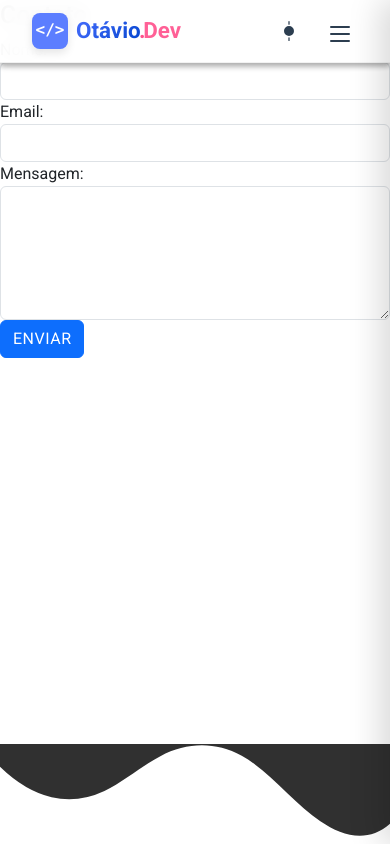
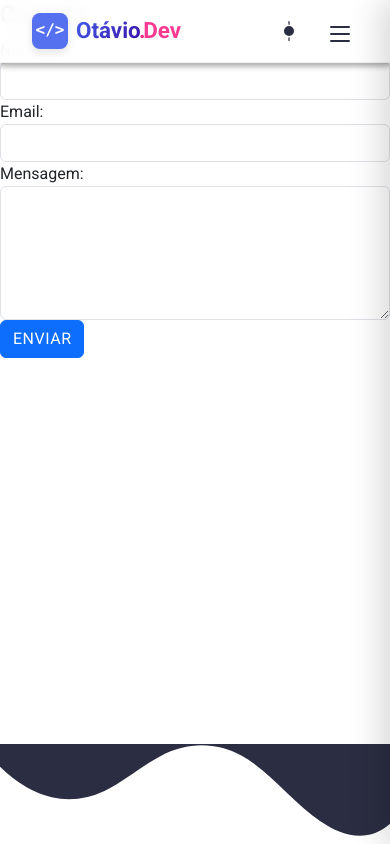
Before and after one commit to OtavioXimarelli/MyPortfolio, an Angular app: page /contact in a window 390 px wide. Shown: the top 844 px of the page. Built offline with nearby package versions, Linux system fonts and the light colour scheme.

Commit message:
Refine color scheme and improve styles for better contrast and responsiveness

```diff
--- a/src/styles.scss
+++ b/src/styles.scss
@@ -1,40 +1,60 @@
-/* Variables and theme */
+/* Variables and theme - Esquema de cores refinado */
 :root {
-  --primary: #4a6fff;
-  --primary-light: #7b8fff;
-  --primary-dark: #0043cc;
-  --secondary: #ff4f8b;
-  --secondary-light: #ff7fab;
-  --secondary-dark: #d61b5c;
-  --dark: #303030;
-  --light: #f5f5f5;
-  --gray: #9e9e9e;
+  /* Cores primárias - Ajustando para um azul mais vibrante e moderno */
+  --primary: #4361ee;
+  --primary-light: #738efd;
+  --primary-dark: #2b4acb;
+  --primary-rgb: 67, 97, 238;
+
+  /* Cores secundárias - Ajustando para um rosa mais harmonioso com o azul */
+  --secondary: #f72585;
+  --secondary-light: #ff60a8;
+  --secondary-dark: #d00063;
+  --secondary-rgb: 247, 37, 133;
+
+  /* Cores neutras com melhor contraste */
+  --dark: #2b2d42;
+  --light: #f8f9fa;
+  --gray: #8d99ae;
   --background: #fafafa;
-  --background-gradient: linear-gradient(135deg, var(--primary) 0%, var(--primary-dark) 100%);
+
+  /* Gradientes aprimorados */
+  --background-gradient: linear-gradient(135deg, var(--primary) 0%, #3a0ca3 100%);
   --card-shadow: 0 8px 30px rgba(0,0,0,0.12);
   --text-shadow: 0 2px 4px rgba(0,0,0,0.1);
   --transition: all 0.3s cubic-bezier(0.4, 0, 0.2, 1);
-  --border-radius: 4px;
+  --border-radius: 8px;
   --section-padding: 120px 0;
-  --text-primary: #2c3e50;
-  --text-secondary: #34495e;
+
+  /* Cores de texto com melhor contraste */
+  --text-primary: #2b2d42;
+  --text-secondary: #495057;
 }
 
-/* Dark Theme */
+/* Dark Theme - Cores mais ricas e com melhor contraste */
 .dark-theme {
-  --primary: #6d8eff;
-  --primary-light: #9eb5ff;
-  --primary-dark: #3d5eff;
-  --secondary: #ff80ab;
-  --secondary-light: #ffb2dd;
-  --secondary-dark: #c94f7c;
-  --dark: #f5f5f5;
-  --light: #212121;
-  --gray: #bdbdbd;
+  --primary: #4cc9f0;
+  --primary-light: #7edbf5;
+  --primary-dark: #139ad1;
+  --primary-rgb: 76, 201, 240;
+
+  --secondary: #f72585;
+  --secondary-light: #ff60a8;
+  --secondary-dark: #d00063;
+  --secondary-rgb: 247, 37, 133;
+
+  --dark: #f8f9fa;
+  --light: #121212;
+  --gray: #adb5bd;
   --background: #1a1a1a;
+
+  /* Sombras mais sutis para o tema escuro */
   --card-shadow: 0 8px 30px rgba(0,0,0,0.3);
   --text-primary: #e9ecef;
   --text-secondary: #ced4da;
+
+  /* Gradiente mais vibrante para tema escuro */
+  --background-gradient: linear-gradient(135deg, var(--primary) 0%, #7209b7 100%);
 }
 
 /* Global Styles */
@@ -45,16 +65,22 @@
   font-family: 'Roboto', sans-serif;
 }
 
-/* Reset and base styles */
+html, body {
+  overflow-x: hidden;
+  width: 100%;
+  max-width: 100vw;
+  scroll-behavior: smooth;
+}
+
 body {
   width: 100%;
   min-height: 100vh;
-  overflow-x: hidden;
   background-color: var(--background);
   color: var(--dark);
   line-height: 1.6;
-  margin: 0; /* Garantindo que não haja margin no body */
-  padding: 0; /* Garantindo que não haja padding no body */
+  margin: 0;
+  padding: 0;
+  font-size: 16px;
 }
 
 a {
@@ -63,27 +89,28 @@ a {
   transition: var(--transition);
 }
 
+/* Containers e seções */
 .container {
   width: 100%;
   max-width: 1400px;
   margin: 0 auto;
-  padding: 0 2rem;
+  padding: 0 1.5rem;
 }
 
 section {
   width: 100%;
-  padding: var(--section-padding);
-  opacity: 1 !important;
-  transform: translateY(0) !important;
-  transition: none !important;
-  border: none; /* Remover qualquer borda */
-  margin: 0; /* Remover qualquer margem que possa estar causando espaço */
+  padding: 80px 0;
+  margin: 0;
+  border: none;
+  position: relative;
+  overflow: hidden;
 }
 
+/* Ajustando proporções dos títulos */
 .section-title {
   text-align: center;
-  margin-bottom: 80px;
-  font-size: 3rem;
+  margin-bottom: 4rem;
+  font-size: clamp(2rem, 5vw, 3rem);
   position: relative;
   color: var(--primary);
   font-weight: 600;
@@ -96,8 +123,8 @@ section {
     bottom: -15px;
     left: 50%;
     transform: translateX(-50%);
-    width: 80px;
-    height: 6px;
+    width: 60px;
+    height: 4px;
     background: var(--background-gradient);
     border-radius: 3px;
   }
@@ -252,28 +279,47 @@ section {
 /* Grid system */
 .grid {
   display: grid;
-  gap: 30px;
+  gap: 2rem;
 }
 
 .grid-2 { grid-template-columns: repeat(2, 1fr); }
 .grid-3 { grid-template-columns: repeat(3, 1fr); }
 .grid-4 { grid-template-columns: repeat(4, 1fr); }
 
-/* Responsive grid */
-@media (max-width: 1024px) {
+/* Responsive grid - limites revistos */
+@media (max-width: 1200px) {
   .grid-4 { grid-template-columns: repeat(3, 1fr); }
 }
 
+@media (max-width: 992px) {
+  .grid-3, .grid-4 { grid-template-columns: repeat(2, 1fr); }
+  section {
+    padding: 60px 0;
+  }
+  .section-title {
+    margin-bottom: 3rem;
+  }
+}
+
 @media (max-width: 768px) {
-  .grid-3, .grid-4 { grid-template-columns: repeat(2, 1fr); }
   .grid-2 { grid-template-columns: 1fr; }
   .container {
-    padding: 0 1rem;
+    padding: 0 1.25rem;
+  }
+  section {
+    padding: 50px 0;
   }
 }
 
 @media (max-width: 576px) {
-  .grid-3, .grid-4, .grid-2 { grid-template-columns: 1fr; }
+  .grid-3, .grid-4 { grid-template-columns: 1fr; }
+  section {
+    padding: 40px 0;
+  }
+  .btn {
+    padding: 10px 20px;
+    font-size: 0.9rem;
+  }
 }
 
 /* Animations */
```
